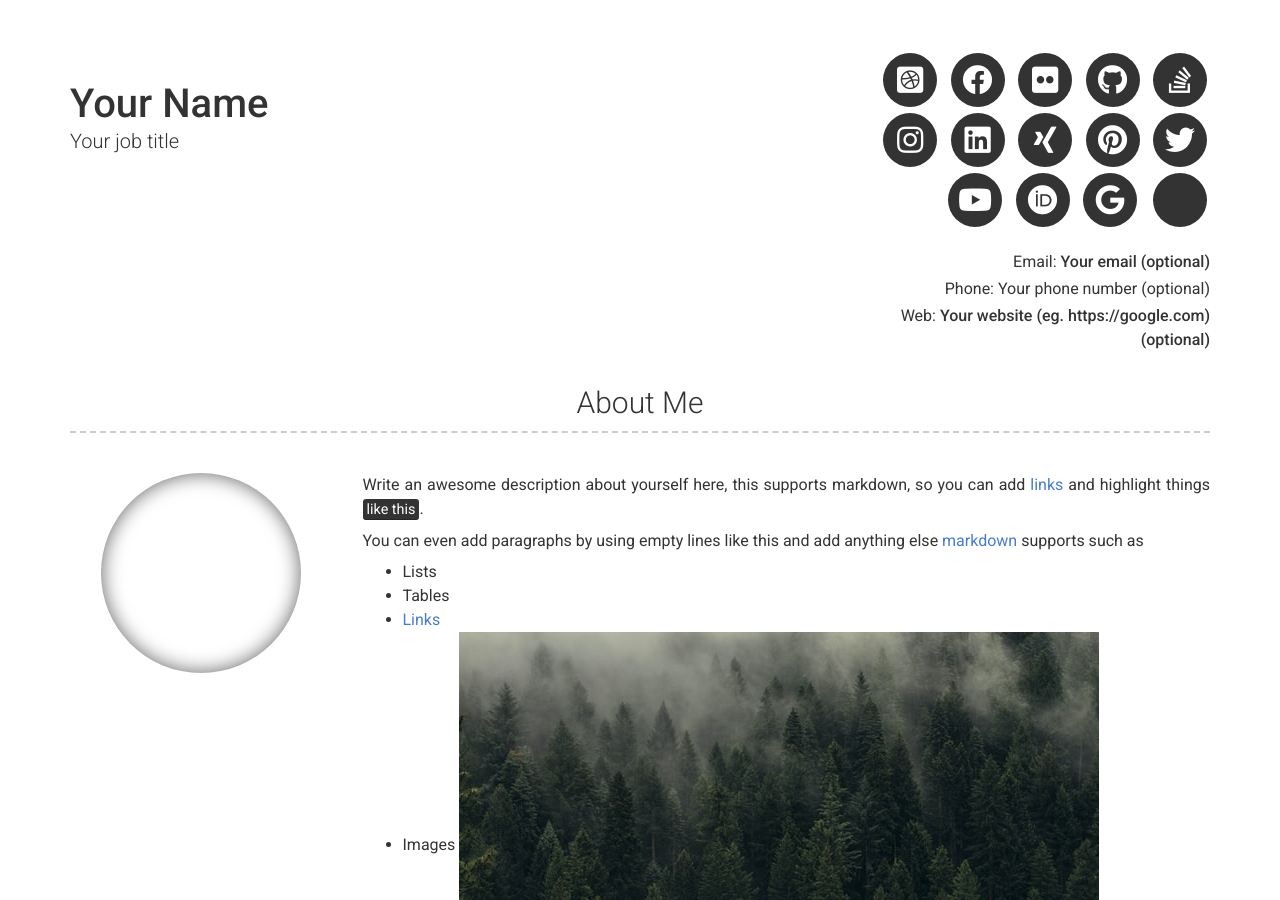
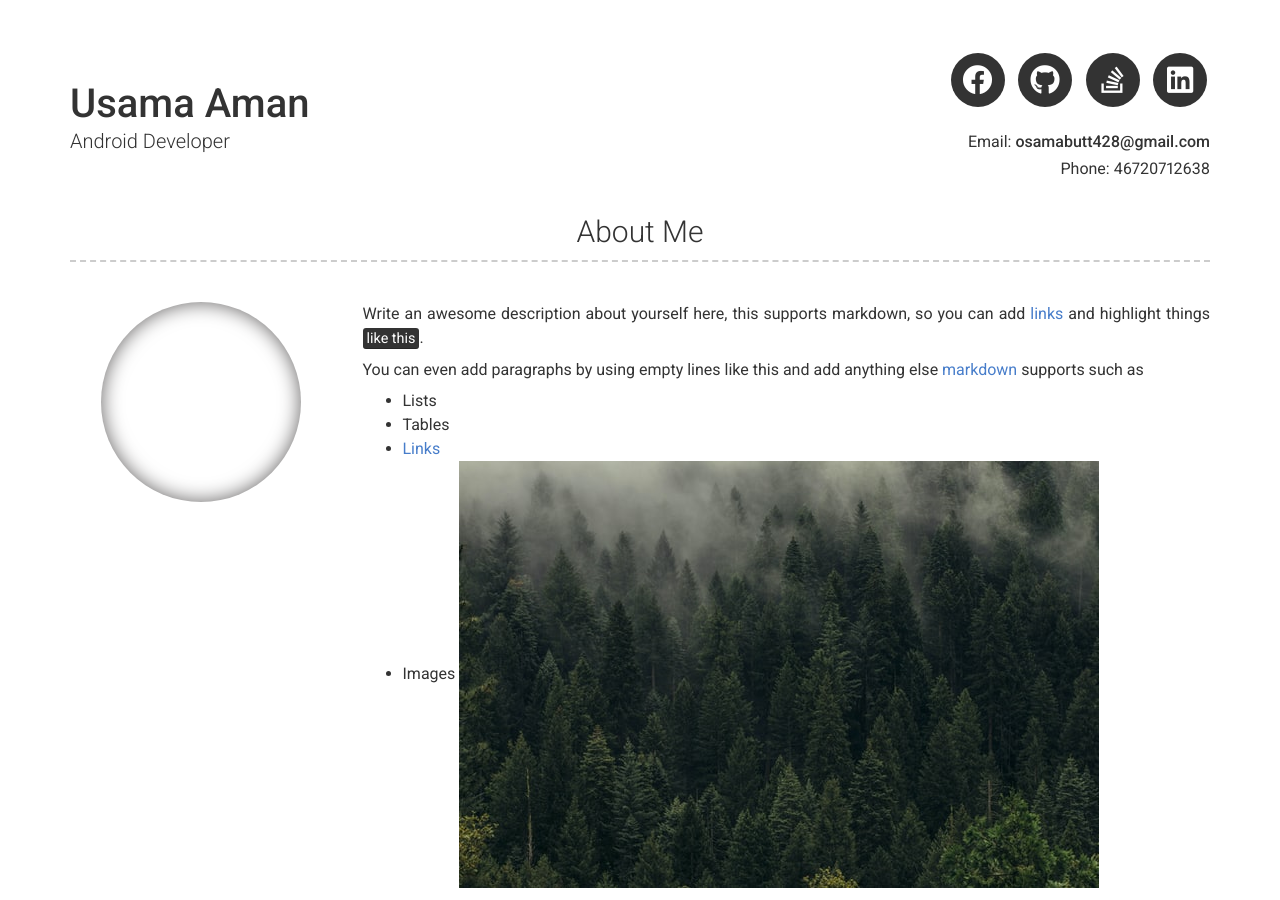
Before and after one commit to Usama-Aman/resume, a Jekyll site: the page built from index.md, in a window 1280 px wide and 900 px high. Built offline with Jekyll 4.4.1, drawn with Linux system fonts in a browser that asks for light colours; nearby versions of some CDN libraries; some of the changed text lies outside the part shown.

Commit message:
Title and personal detail Added

```diff
--- a/_config.yml
+++ b/_config.yml
@@ -6,38 +6,38 @@ repository: Git repository where your resume will be hosted, only required if yo
 version: 2
 
 # Personal info
-name: Your Name
-title: Your job title
-email: Your email (optional)
+name: Usama Aman
+title: Android Developer
+email: osamabutt428@gmail.com
 # email_title: Email (Email title override)
-phone: Your phone number (optional)
+phone: +46720712638
 # phone_title: Phone (Phone title override)
-website: Your website (eg. https://google.com)(optional)
+#website: Your website (eg. https://google.com)(optional)
 # website_title: Web (Website title override)
 
 # Dark Mode (true/false/never)
 darkmode: false
 
 # Social links
-twitter_username: jekyllrb
-github_username:  jekyll
-stackoverflow_username: "00000001"
-dribbble_username: jekyll
+#twitter_username: jekyllrb
+github_username:  Usama-Aman
+stackoverflow_username: "11026864"
+#dribbble_username: jekyll
 facebook_username: jekyll
-flickr_username: jekyll
-instagram_username: jekyll
-linkedin_username: jekyll
-xing_username: jekyll
-pinterest_username: jekyll
-youtube_username: jekyll
-orcid_username: 0000-0000-0000-0000
-googlescholar_username: D847cGsAAAAJ
+#flickr_username: jekyll
+#instagram_username: jekyll
+linkedin_username: https://www.linkedin.com/in/usama-aman22/
+#xing_username: jekyll
+#pinterest_username: jekyll
+#youtube_username: jekyll
+#orcid_username: 0000-0000-0000-0000
+#googlescholar_username: D847cGsAAAAJ
 
 # Additional icon links
-additional_links:
-- title: Link name
-  icon: Font Awesome brand icon name (eg. fab fa-twitter) (https://fontawesome.com/icons?d=gallery&s=brands&m=free)
-  url: Link url (eg. https://google.com)
+#additional_links:
+#- title: Link name
+#  icon: Font Awesome brand icon name (eg. fab fa-twitter) (https://fontawesome.com/icons?d=gallery&s=brands&m=free)
+#  url: Link url (eg. https://google.com)
 # - title: another link
 #   icon: font awesome brand icon name (eg. fab fa-twitter) (https://fontawesome.com/icons?d=gallery&s=brands&m=free)
 #   url: Link url (eg. https://google.com)
```
